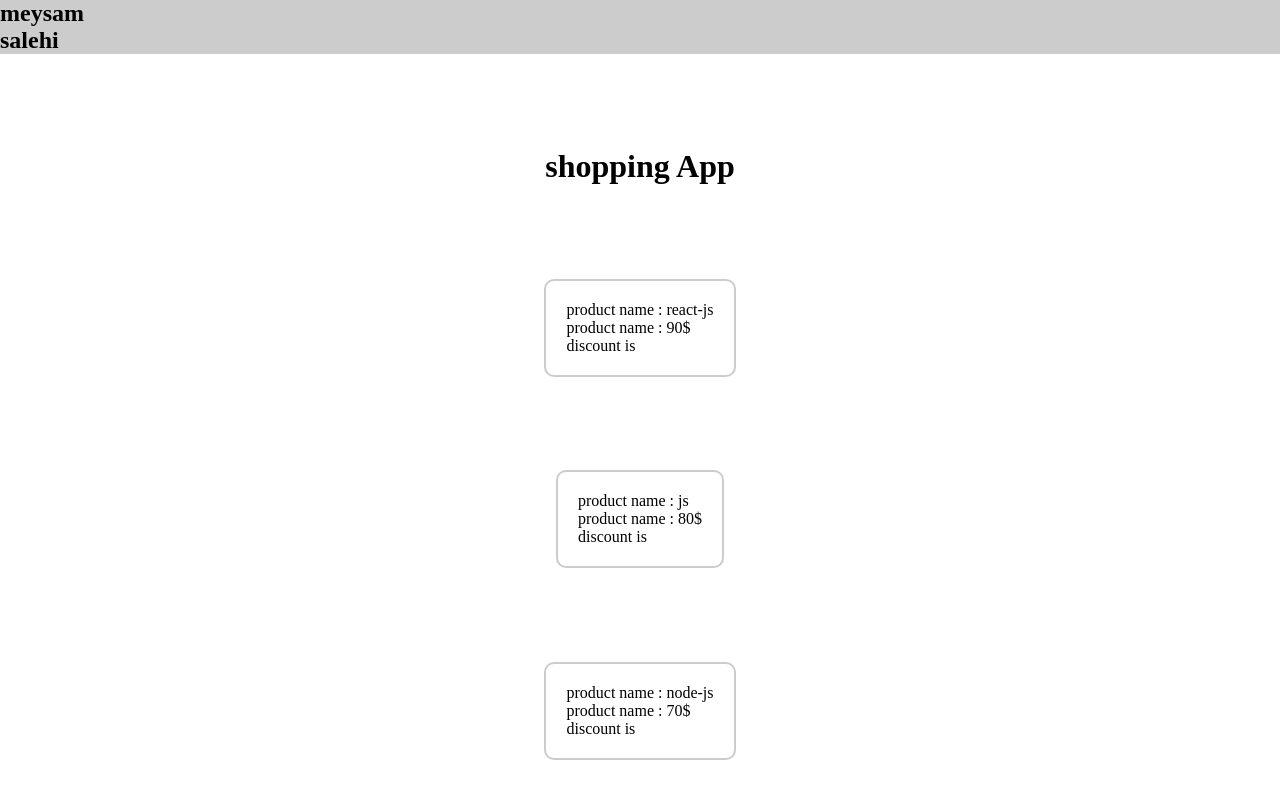
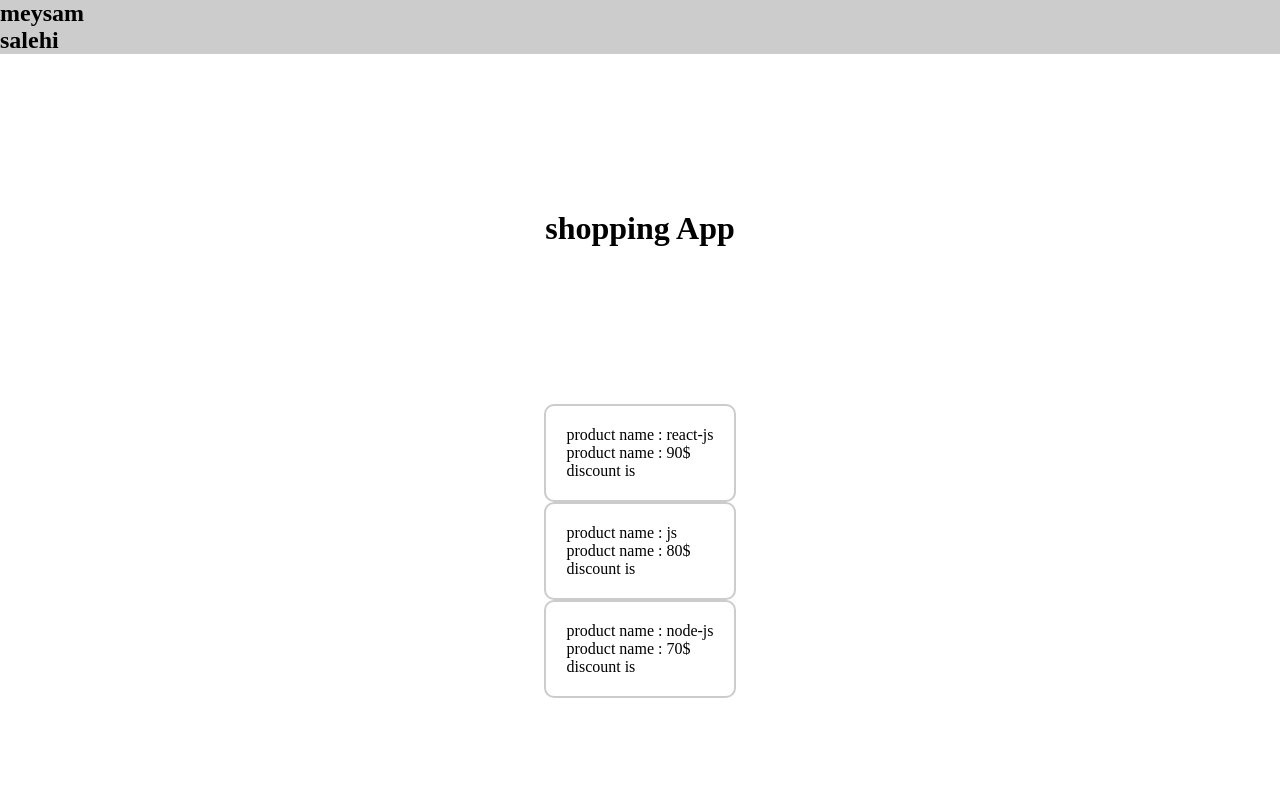
Before and after one commit to meysamsalehi/ReactTraining, a React (Create React App) app: page / in a window 1280 px wide. Shown: the top 798 px of the page. Built offline with nearby package versions, Linux system fonts and the light colour scheme.

Commit message:
Session2 => extracting product component to productList

```diff
--- a/src/AppClass.js
+++ b/src/AppClass.js
@@ -1,13 +1,8 @@
 import React, { Component } from "react";
-import Product from "./Component/Product/Product";
+import ProductList from "./Component/ProductList/ProductList";
 
 class AppClass extends Component {
   state = {
-    products: [
-      { title: "react-js", price: "90$" },
-      { title: "js", price: "80$" },
-      { title: "node-js", price: "70$" },
-    ],
     count: 0,
   };
 
@@ -28,14 +23,14 @@ class AppClass extends Component {
 
   // solve1
   clickHandlerBind() {
-    this.setState({
-      products: [
-        { title: "react-js", price: "100$" },
-        { title: "js", price: "180$" },
-        { title: "node-js", price: "170$" },
-      ],
-    });
-    console.log("clicked");
+    // this.setState({
+    //   products: [
+    //     { title: "react-js", price: "100$" },
+    //     { title: "js", price: "180$" },
+    //     { title: "node-js", price: "170$" },
+    //   ],
+    // });
+    // console.log("clicked");
   }
 
   constructor(props) {
@@ -55,15 +50,7 @@ class AppClass extends Component {
     return (
       <div className="container" id="title">
         <h1>shopping App</h1>
-        {this.state.products.map((product) => {
-          return (
-            <Product
-              name={product.title}
-              price={product.price}
-              click={() => this.clickHandlerBind()}
-            />
-          );
-        })}
+        <ProductList />
         {/* <button onClick={this.clickHandlerBind}>change Price</button>
 
         <button onClick={() => this.countHandler(1)}>
--- /dev/null
+++ b/src/Component/ProductList/ProductList.js
@@ -0,0 +1,28 @@
+import React, { fragment, Component } from "react";
+import Product from "../Product/Product";
+class ProductList extends Component {
+  state = {
+    products: [
+      { title: "react-js", price: "90$" },
+      { title: "js", price: "80$" },
+      { title: "node-js", price: "70$" },
+    ],
+  };
+  render() {
+    return (
+      <fragment>
+        {this.state.products.map((product) => {
+          return (
+            <Product
+              name={product.title}
+              price={product.price}
+              click={() => this.clickHandlerBind()}
+            />
+          );
+        })}
+      </fragment>
+    );
+  }
+}
+
+export default ProductList;
```
